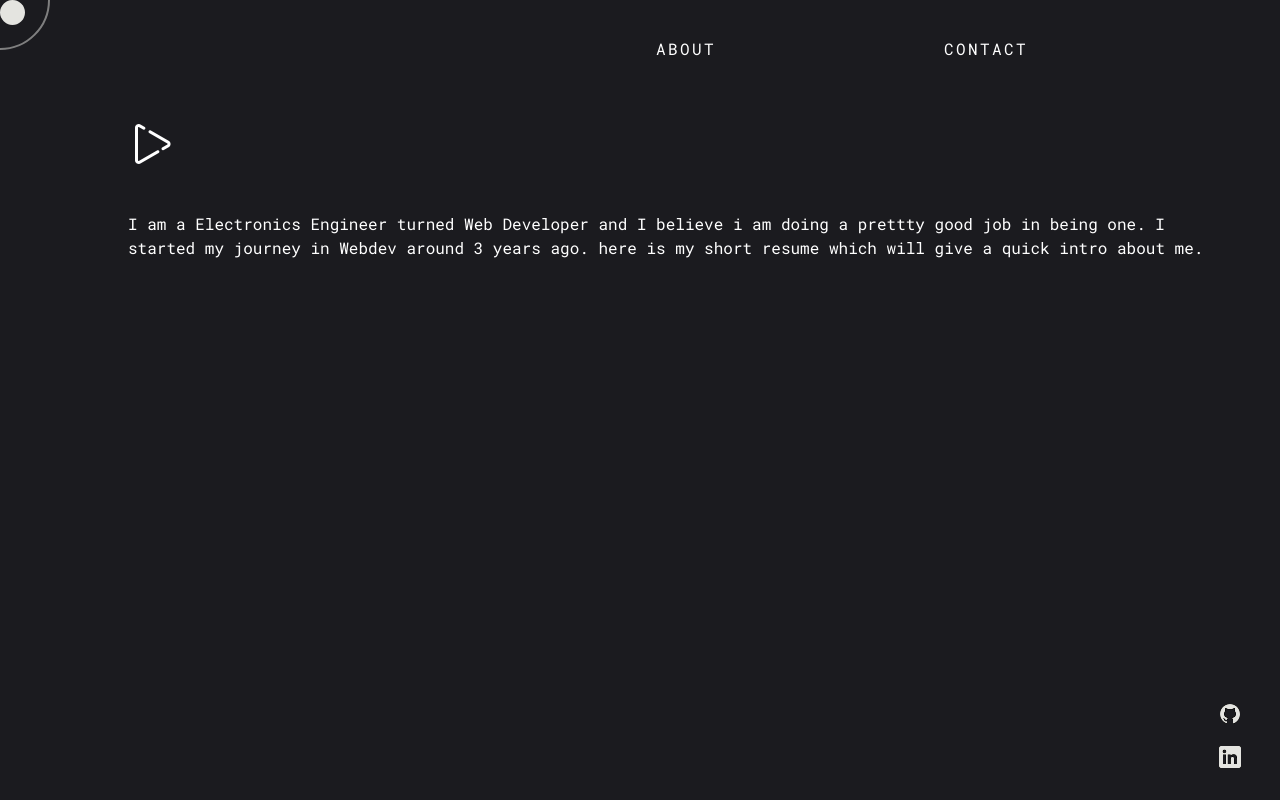
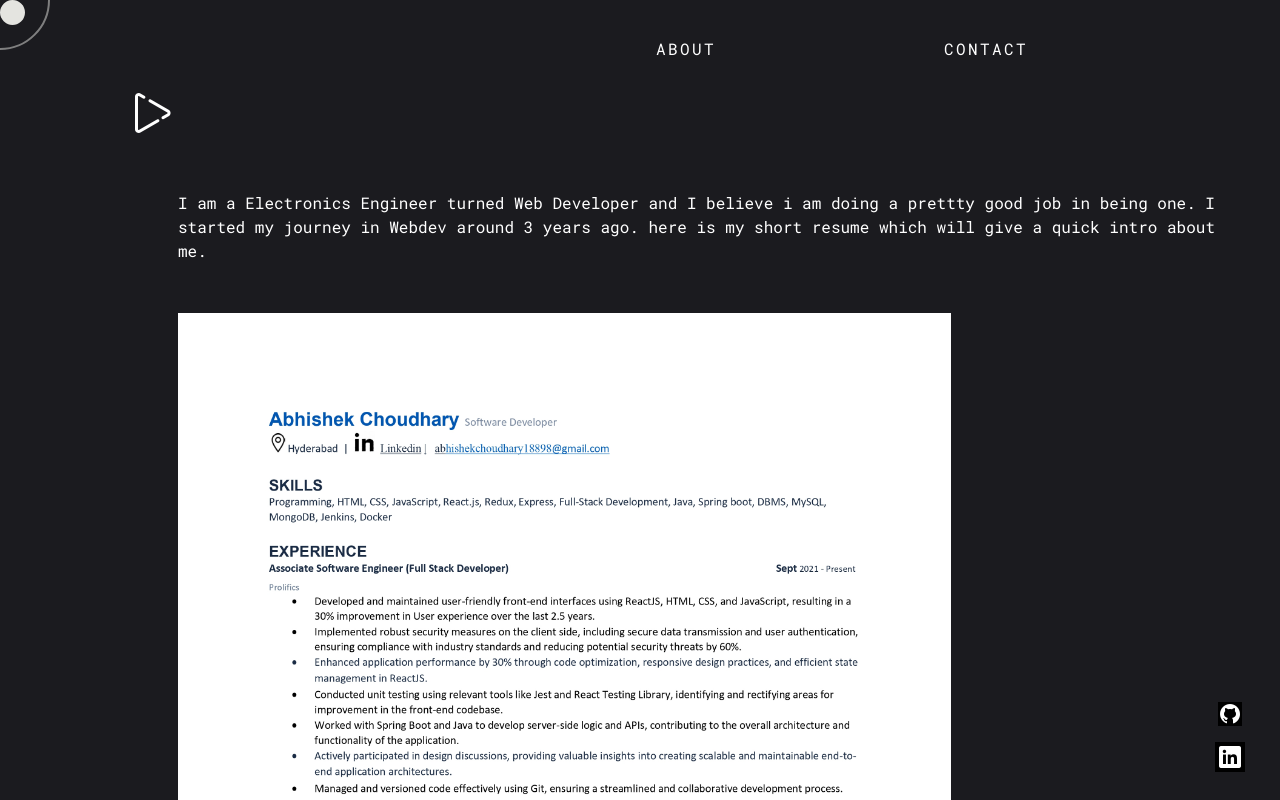
Before and after one commit to abhishekchoudhary18/abhi, a React (Vite) app: page /about in a window 1280 px wide. Shown: the top 800 px of the page. Built offline with nearby package versions, Linux system fonts and the light colour scheme.

Commit message:
resume added

```diff
--- a/src/components/About.jsx
+++ b/src/components/About.jsx
@@ -4,7 +4,7 @@ export default function About() {
   const yearsDifference = currentDate.getFullYear() - targetDate.getFullYear();
   console.log(yearsDifference);
   return (
-    <div>
+    <div style={{ margin: "50px" }}>
       <p>
         {" "}
         I am a Electronics Engineer turned Web Developer and I believe i am
@@ -12,6 +12,7 @@ export default function About() {
         around {yearsDifference} years ago. here is my short resume which will
         give a quick intro about me.
       </p>
+      <img src="resume.jpg" style={{ height: "1000px", marginTop: "50px" }} />
     </div>
   );
 }
--- a/src/index.css
+++ b/src/index.css
@@ -18,7 +18,7 @@ body{
 /* =================containers========================= */
 
 .headerContainer{
-  height: 10vh;
+  /* height: 10vh; */
   display: flex;
   justify-content: flex-end;
   margin-right: 10vw;
@@ -29,13 +29,13 @@ body{
 .foot-body{
   display: flex;
   direction: row;
-  height: 90vh;
+  /* height: 90vh; */
 }
 
 
 .bodyContainer{
   margin-left: 5vw;
-  padding-top: 5vh;
+  /* padding-top: 5vh; */
   padding-left: 5vw;
   color:white;
   flex: 2 1 auto;
@@ -51,6 +51,9 @@ body{
   gap: 1vh;
   margin-top: 5vh;
   flex: 0 1 auto;
+  position: fixed;
+  right: 0;
+  bottom: 0;
 }
 
 /* =====================cursor======================== */
```
Also changed, not shown: public/resume.jpg (added).
